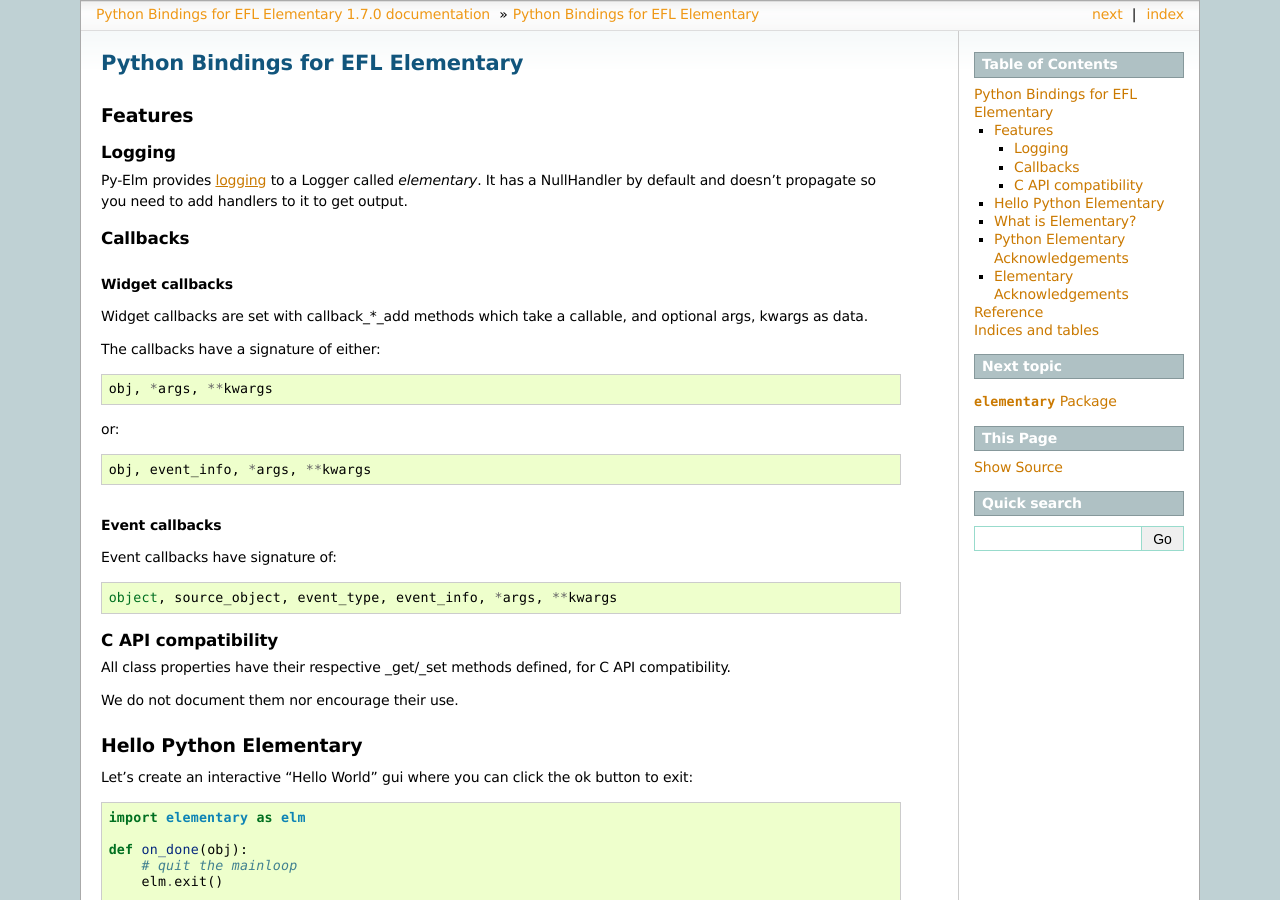
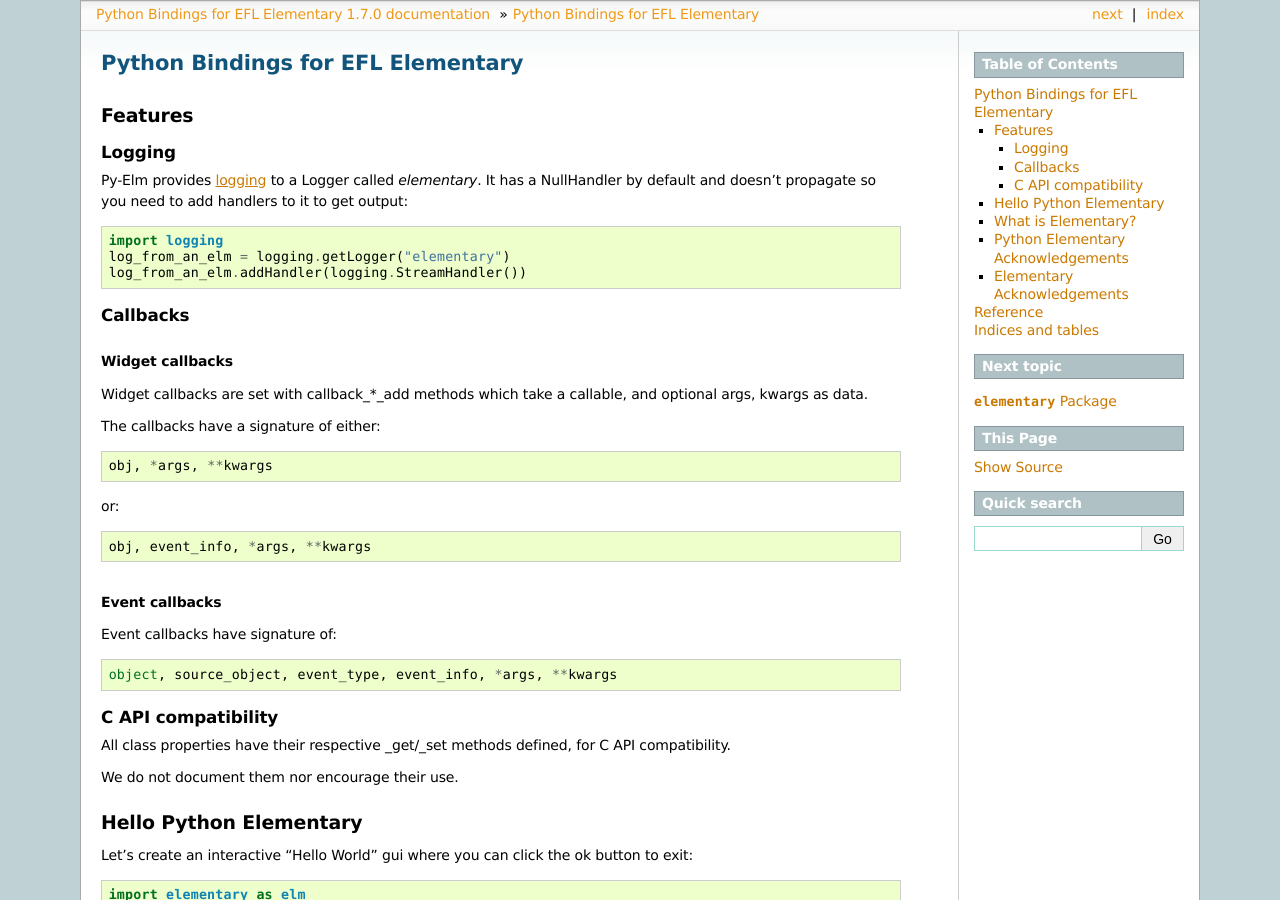
Before and after one commit to kaihu/efl-py, a Sphinx documentation site: the page built from python-elementary/doc/index.rst, in a window 1280 px wide and 900 px high. Built offline with Sphinx 7.4.7, drawn with Linux system fonts in a browser that asks for light colours.

Commit message:
Add an example about adding a handler to the logger.

```diff
--- a/python-elementary/doc/index.rst
+++ b/python-elementary/doc/index.rst
@@ -9,7 +9,11 @@ Logging
 
 Py-Elm provides `logging <http://docs.python.org/2/library/logging.html>`_
 to a Logger called *elementary*. It has a NullHandler by default and
-doesn't propagate so you need to add handlers to it to get output.
+doesn't propagate so you need to add handlers to it to get output::
+
+    import logging
+    log_from_an_elm = logging.getLogger("elementary")
+    log_from_an_elm.addHandler(logging.StreamHandler())
 
 Callbacks
 ^^^^^^^^^
```
